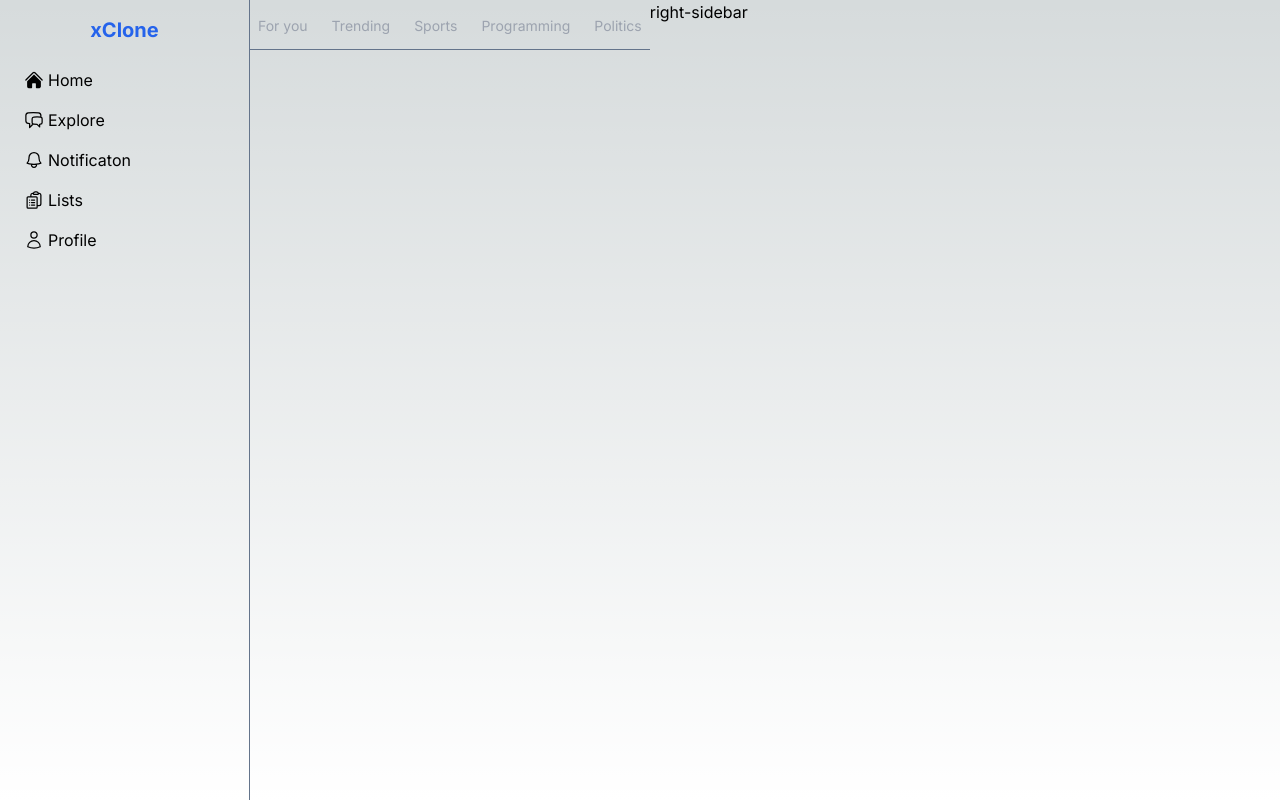
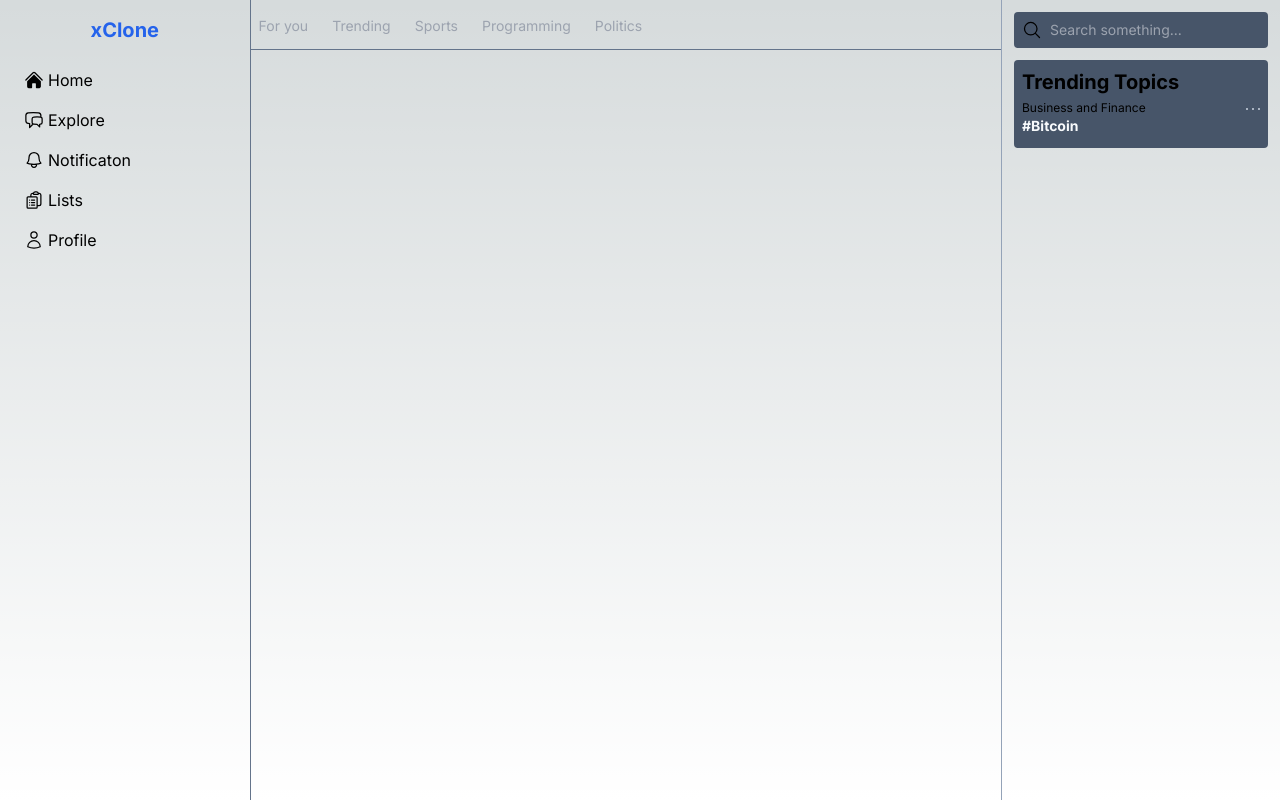
Before and after one commit to ashsajal1/xclone, a Next.js app: page / in a window 1280 px wide. Built offline with nearby package versions, Linux system fonts and the light colour scheme.

Commit message:
Add items in right side bar

```diff
--- a/src/app/page.tsx
+++ b/src/app/page.tsx
@@ -15,7 +15,7 @@ export default function Home() {
     <>
       <main className="flex items-start">
         <LeftSideBar />
-        <nav>
+        <nav className="w-full">
           <div className='h-[50px] border-b border-slate-500 flex items-center gap-2'>
             {items.map((item) => (
               <div onClick={() => handleChange(item)} key={item} className='text-gray-400 hover:text-gray-200 cursor-pointer select-none text-center flex flex-col gap-2 items-center justify-between text-sm h-full hover:bg-gray-800 px-2'>
--- a/src/components/left-sidebar.tsx
+++ b/src/components/left-sidebar.tsx
@@ -10,8 +10,8 @@ export default function LeftSideBar() {
   }
 
   return (
-    <div className='md:w-[250px] border-r h-screen border-slate-500'>
-      <div className='w-full items-center flex justify-center p-4 text-blue-600 font-bold text-xl select-none'>
+    <div className='md:w-1/3 border-r h-screen border-slate-500'>
+      <div className='md:w-full items-center flex justify-center p-4 text-blue-600 font-bold text-xl select-none'>
         xClone
       </div>
       <div>
--- a/src/components/right-sidebar.tsx
+++ b/src/components/right-sidebar.tsx
@@ -1,5 +1,48 @@
+import { MagnifyingGlassIcon } from '@heroicons/react/24/outline'
+import { useState } from 'react';
+
 export default function RightSidebar() {
-  return (
-    <div>right-sidebar</div>
-  )
+    const [isFocused, setFocused] = useState(false);
+
+    const handleAddFocus = () => {
+        console.log("focused")
+        setFocused(true);
+    }
+
+    const handleRemoveFocus = () => {
+        console.log("focuse remove")
+        setFocused(false);
+    }
+
+    return (
+        <div className='p-3 md:w-1/3 border-l border-slate-400 h-screen'>
+            <div className="p-2 rounded bg-slate-600 text-sm focus-within:ring-1 focus-within:ring-blue-600 gap-2 flex items-center justify-between focus-within:bg-gray-900">
+                <MagnifyingGlassIcon className={`h-5 w-5 ${isFocused ? 'text-blue-600' : ''}`} />
+
+                <input
+                    className="text-sm bg-slate-600 focus:bg-gray-900 outline-none"
+                    placeholder="Search something..."
+                    type="text"
+                    onFocus={handleAddFocus}
+                    onBlur={handleRemoveFocus}
+                />
+            </div>
+
+            <div className='p-2 rounded bg-slate-600 text-sm mt-3'>
+                <h3 className='text-xl font-bold'>Trending Topics</h3>
+
+                <div className='my-1 flex items-start justify-between'>
+                    <div>
+                        <p className='text-xs'>Business and Finance</p>
+                        <p className='font-bold text-slate-50'>#Bitcoin</p>
+                    </div>
+                    <div className='flex items-center justify-center gap-1 mt-2'>
+                        <div className='h-[2px] w-[2px] bg-slate-300 rounded-full'></div>
+                        <div className='h-[2px] w-[2px] bg-slate-300 rounded-full'></div>
+                        <div className='h-[2px] w-[2px] bg-slate-300 rounded-full'></div>
+                    </div>
+                </div>
+            </div>
+        </div>
+    )
 }
```
